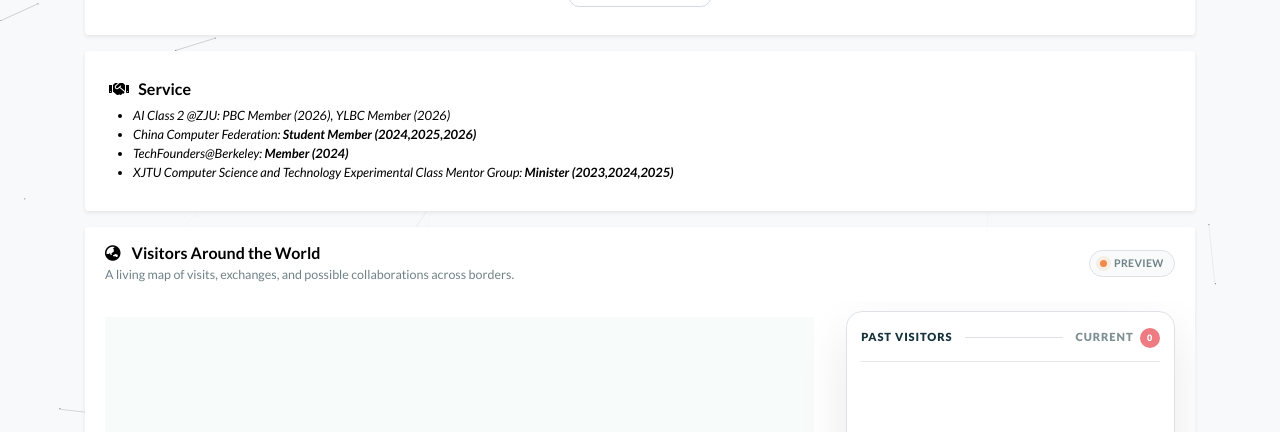
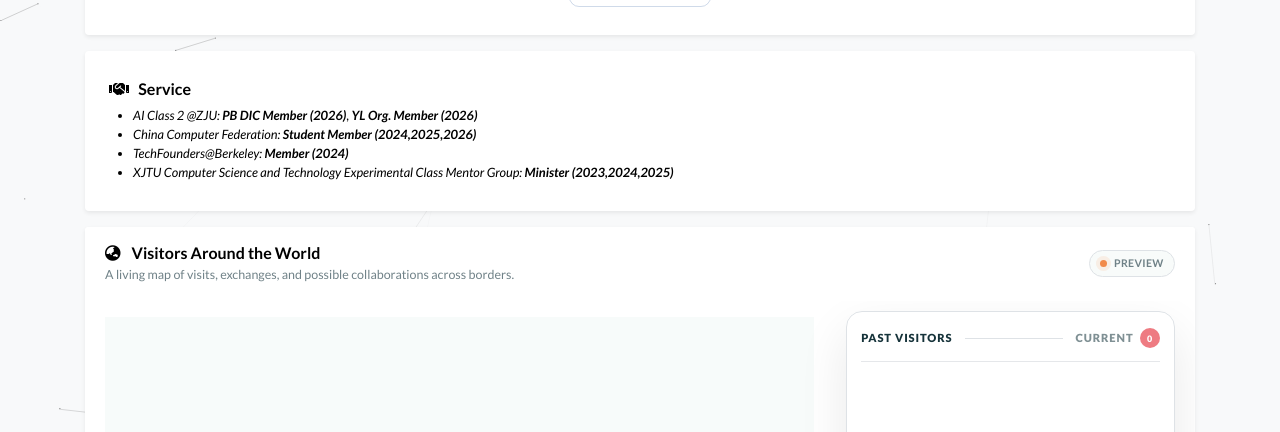
Before and after one commit to Shengxiang-Lin/Shengxiang-Lin.github.io, a Jekyll site: the page built from index.html, in a window 1280 px wide and 900 px high, scrolled down 1708 px. Shown: the part 263-695 px from the top of the window. Built offline with Jekyll 4.4.1, drawn with Linux system fonts in a browser that asks for light colours; a style sheet for code colours, icons or effects is not loaded.

Commit message:
Update profile.yml

```diff
--- a/_data/profile.yml
+++ b/_data/profile.yml
@@ -118,13 +118,13 @@
     date: 2024.07 - 2024.09
 
 service:
-  - name: "AI Class 2 @ZJU: PBC Member (2026), YLBC Member (2026)"
+  - name: "AI Class 2 @ZJU: <strong>PB DIC Member (2026)</strong>, <strong>YL Org. Member (2026)</strong>"
   - name: "China Computer Federation: <strong>Student Member (2024,2025,2026)</strong>"
   - name: "TechFounders@Berkeley: <strong>Member (2024)</strong>"
   - name: "XJTU Computer Science and Technology Experimental Class Mentor Group: <strong>Minister (2023,2024,2025)</strong>"
 
 service_zh:
-  - name: "浙江大学人工智能2班：<strong>党支部支委 (2026)，团支委 (2026)</strong>"
+  - name: "浙江大学人工智能2班：<strong>党支部纪检委员 (2026)，团组织委员 (2026)</strong>"
   - name: "中国计算机学会：<strong>学生会员 (2024,2025,2026)</strong>"
   - name: "伯克利科技与创业联盟：<strong>成员 (2024)</strong>"
   - name: "西安交通大学计学组：<strong>部长 (2023,2024,2025)</strong>"
```
